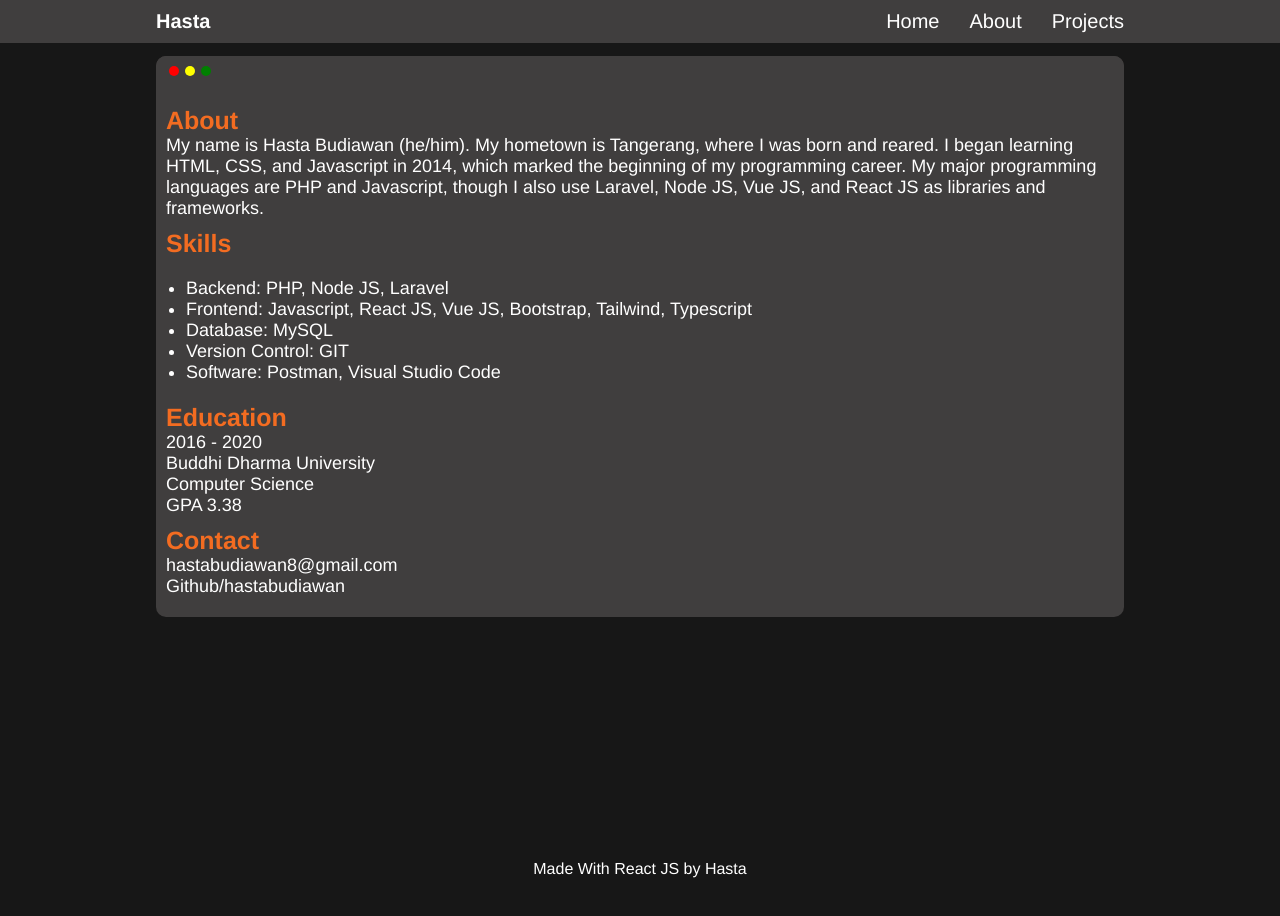
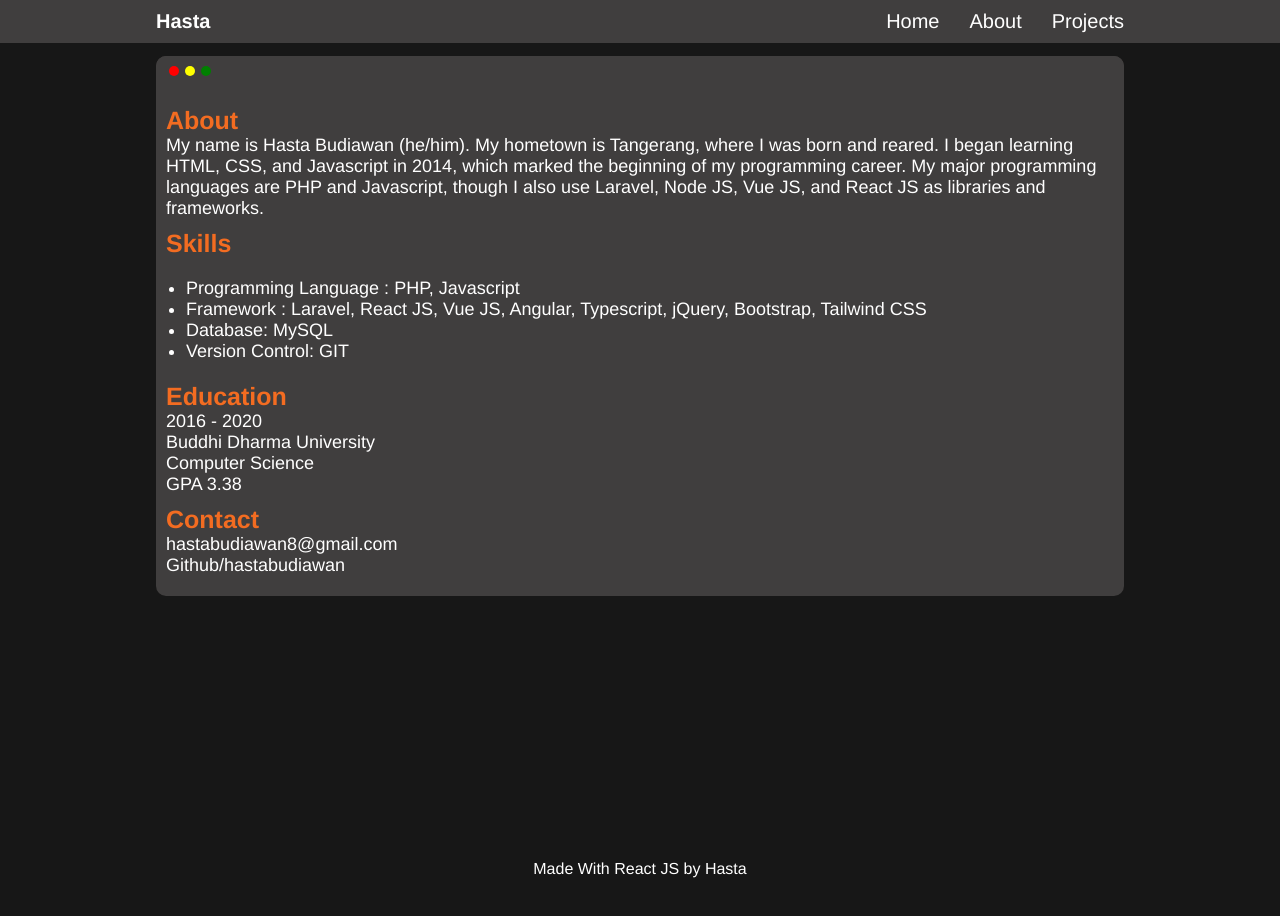
Before and after one commit to hastabudiawan/web-hasta, a React (Create React App) app: page /about in a window 1280 px wide. Shown: the top 916 px of the page. Built offline with nearby package versions, Linux system fonts and the light colour scheme.

Commit message:
Update Skills

```diff
--- a/src/components/About.jsx
+++ b/src/components/About.jsx
@@ -18,11 +18,10 @@ function About() {
                                 <div className="skills">
                                     <h2 className="txt-orange">Skills</h2>
                                     <ul className="skills-set txt-white fs-18">
-                                        <li>Backend: PHP, Node JS, Laravel</li>
-                                        <li>Frontend: Javascript, React JS, Vue JS, Bootstrap, Tailwind, Typescript</li>
+                                        <li>Programming Language : PHP, Javascript</li>
+                                        <li>Framework : Laravel, React JS, Vue JS, Angular, Typescript, jQuery, Bootstrap, Tailwind CSS</li>
                                         <li>Database: MySQL</li>
                                         <li>Version Control: GIT</li>
-                                        <li>Software: Postman, Visual Studio Code</li>
                                     </ul>
                                 </div>
                                 <div className="education">
```
